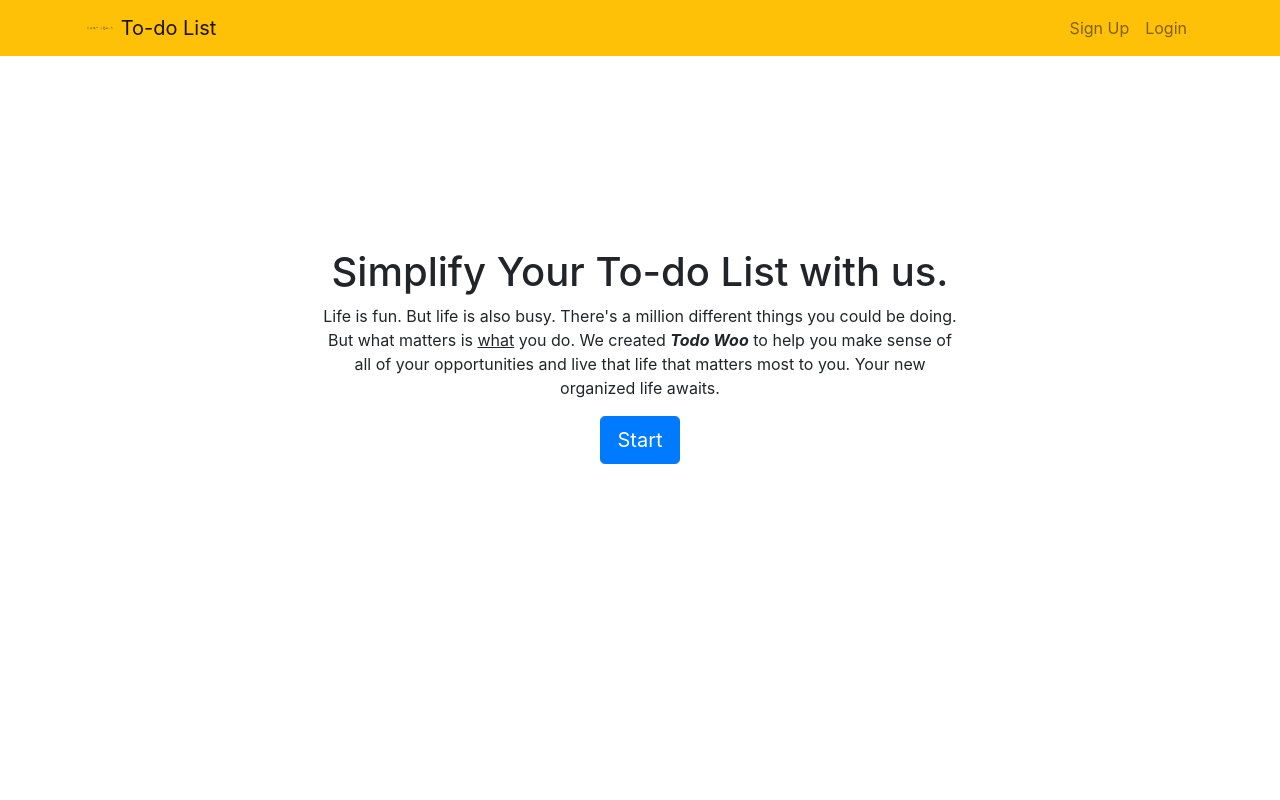
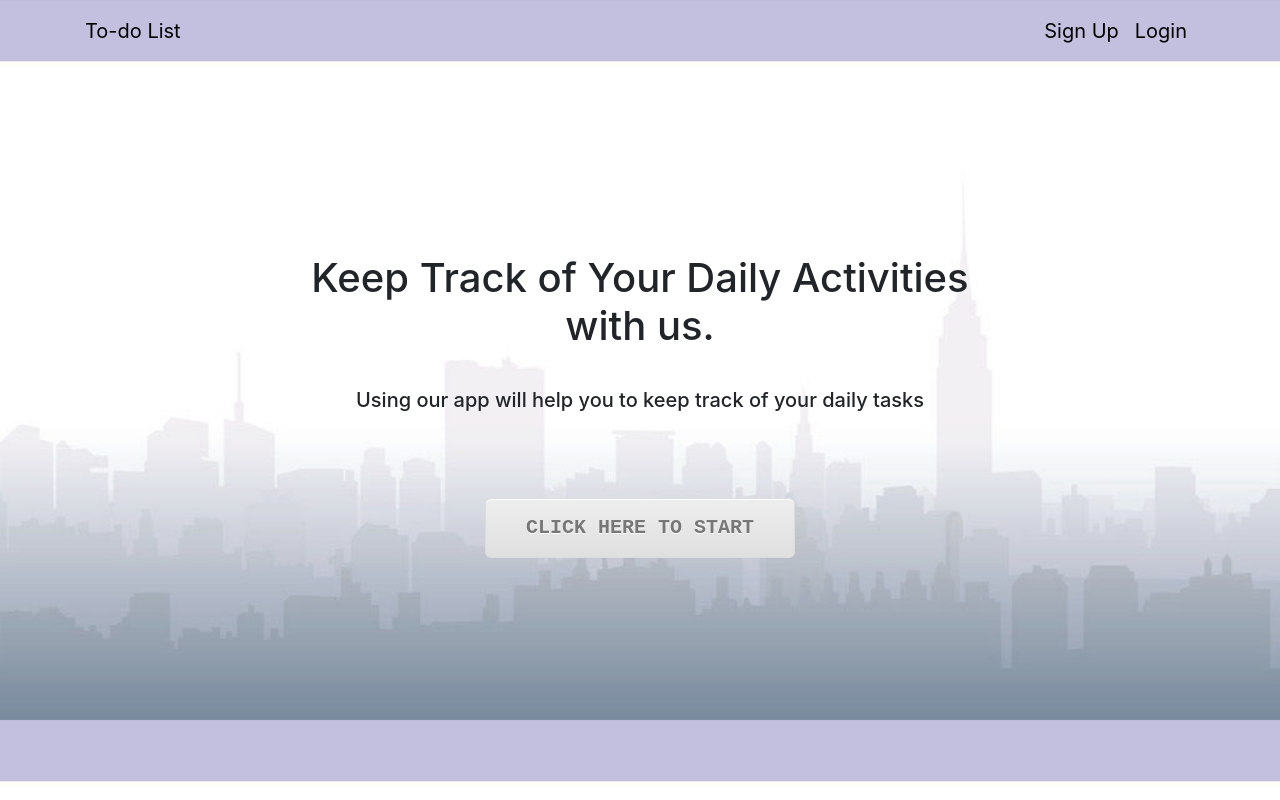
Before and after one commit to Azizullah007/To-Do_List, a Django app: page / in a window 1280 px wide. Run offline with Django 3.2, Linux system fonts and the light colour scheme; some libraries are stand-ins or nearby versions.

Commit message:
home page edited

```diff
--- /dev/null
+++ b/static/css/style.css
@@ -0,0 +1,56 @@
+body {
+    background-image: url("../back3.jpg");
+    background-size: cover;
+    /*background: rgb(131,125,247);*/
+    /*background: radial-gradient(circle, rgba(131,125,247,1) 0%, rgba(148,187,233,1) 100%);*/
+}
+
+.bg-warning {
+    background-color: black!important;
+}
+
+.btn {
+    box-shadow:inset 0px 1px 0px 0px #ffffff;
+    background: #ededed linear-gradient(to bottom, #ededed 5%, #dfdfdf 100%);
+    border-radius:6px;
+    border:1px solid #dcdcdc;
+    display:inline-block;
+    cursor:pointer;
+    color:#777777;
+    font-family:Courier New;
+    font-size:20px;
+    font-weight:bold;
+    padding:14px 40px;
+    text-decoration:none;
+    text-shadow:0px 1px 0px #ffffff;
+    text-transform: uppercase;
+}
+.btn:hover {
+    background: darkslateblue linear-gradient(to bottom, darkslateblue 5%, darkslateblue 100%);
+}
+.btn:active {
+    position:relative;
+    top:1px;
+}
+
+
+h5{
+    padding: 30px 50px;
+}
+
+.navbar-expand-lg .navbar-collapse {
+    display: -ms-flexbox!important;
+    display: flex!important;
+    -ms-flex-preferred-size: auto;
+    flex-basis: auto;
+    color: black;
+    font-size: 20px;
+}
+
+.navbar-dark .navbar-nav .nav-link {
+    color: black;
+}
+
+.navbar-dark .navbar-brand {
+    color: black;
+}
--- a/templates/Todo/base.html
+++ b/templates/Todo/base.html
@@ -11,14 +11,16 @@
 
     <link rel="icon" type="image/png"  href="{% static '' %}">
     <title>To-do List</title>
+    <link rel="stylesheet" href="{% static 'css/style.css' %}">
+
 </head>
 <body>
 
 
-<nav class="navbar navbar-expand-md navbar-light bg-warning">
+<nav class="navbar navbar-expand-lg navbar-dark primary-color">
 <div class="container">
     <a class="navbar-brand" href="{% url 'home' %}">
-         <img src="{% static "todo/logo1.png" %}" width="30" height="30" class="d-inline-block align-top" alt="My image">
+{#         <img src="{% static "todo/new.png" %}" width="30" height="30" class="d-inline-block align-top" alt="My image">#}
         <span>To-do List</span>
     </a>
     <button class="navbar-toggler" type="button" data-toggle="collapse" data-target="#navbarNav" aria-controls="navbarNav" aria-expanded="false" aria-label="Toggle navigation">
@@ -62,7 +64,7 @@
 </div>
 </nav>
 
-<div class="container">
+<div class="container2">
 {% block content %}{% endblock %}
 </div>
 
--- a/templates/Todo/home.html
+++ b/templates/Todo/home.html
@@ -7,12 +7,15 @@
     <br>
     <br>
     <br>
+
 <div class="row justify-content-center mt-5">
         <div class="col-md-7 text-center">
 
-                 <h1>Simplify Your To-do List with us.</h1>
-            <p>Life is fun. But life is also busy. There's a million different things you could be doing. But what matters is <u>what</u> you do. We created <b><i>Todo Woo</i></b> to help you make sense of all of your opportunities and live that life that matters most to you. Your new organized life awaits.</p>
-        <a role="button" class="btn btn-primary btn-lg" href="{% url 'signupuser' %}">Start</a>
+                 <h1>Keep Track of Your Daily Activities with us.</h1>
+            <h5>Using our app will help you to keep track of your daily tasks</h5>
+            <br>
+            <br>
+            <a role="button" class="btn" href="{% url 'signupuser' %}">Click Here to Start</a>
         </div>
     </div>
 
```
Also changed, not shown: db.sqlite3, static/back.jpg (added), static/back2.jpg (added), static/back3.jpg (added), static/todo/new.png (added).
